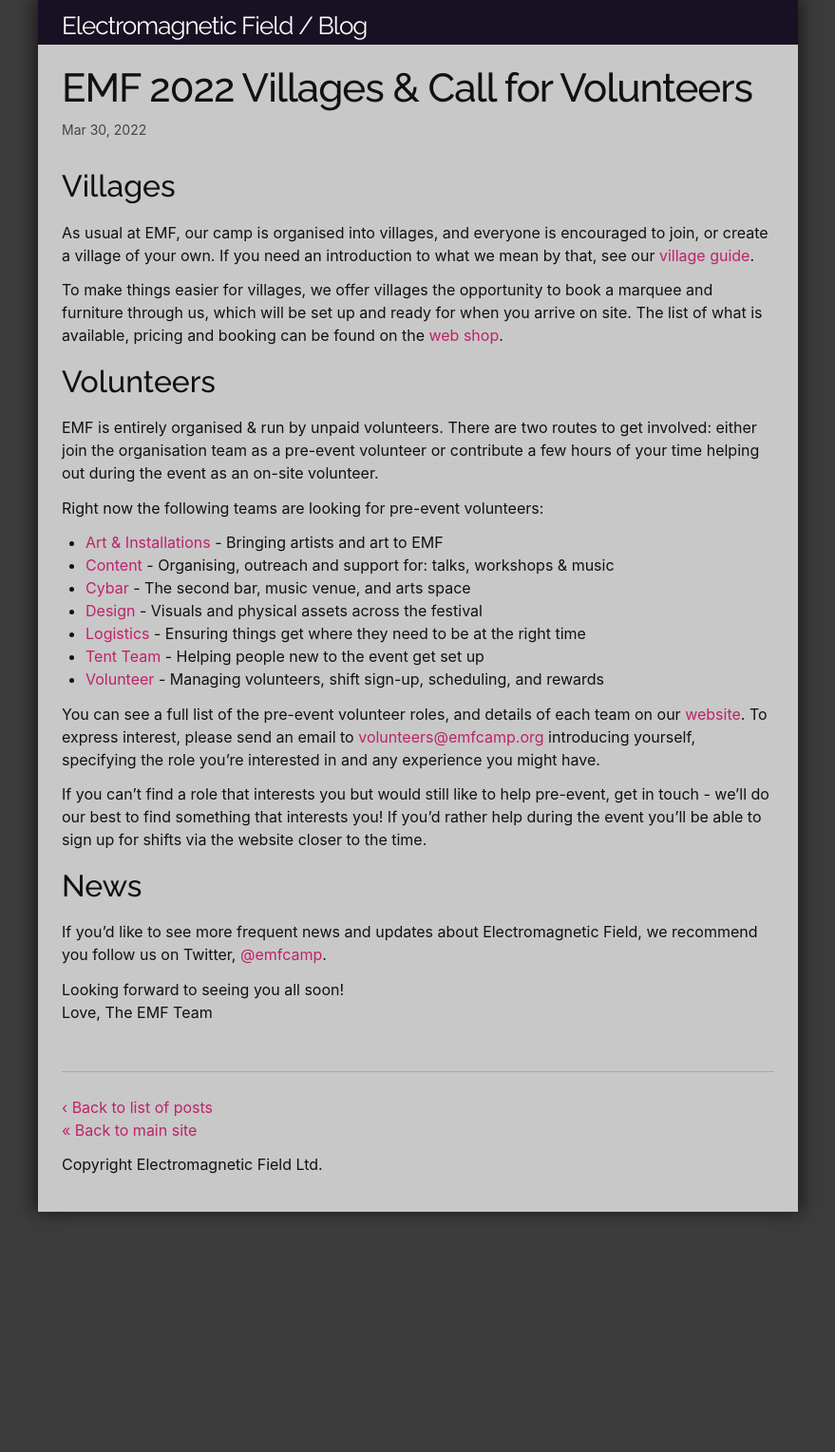
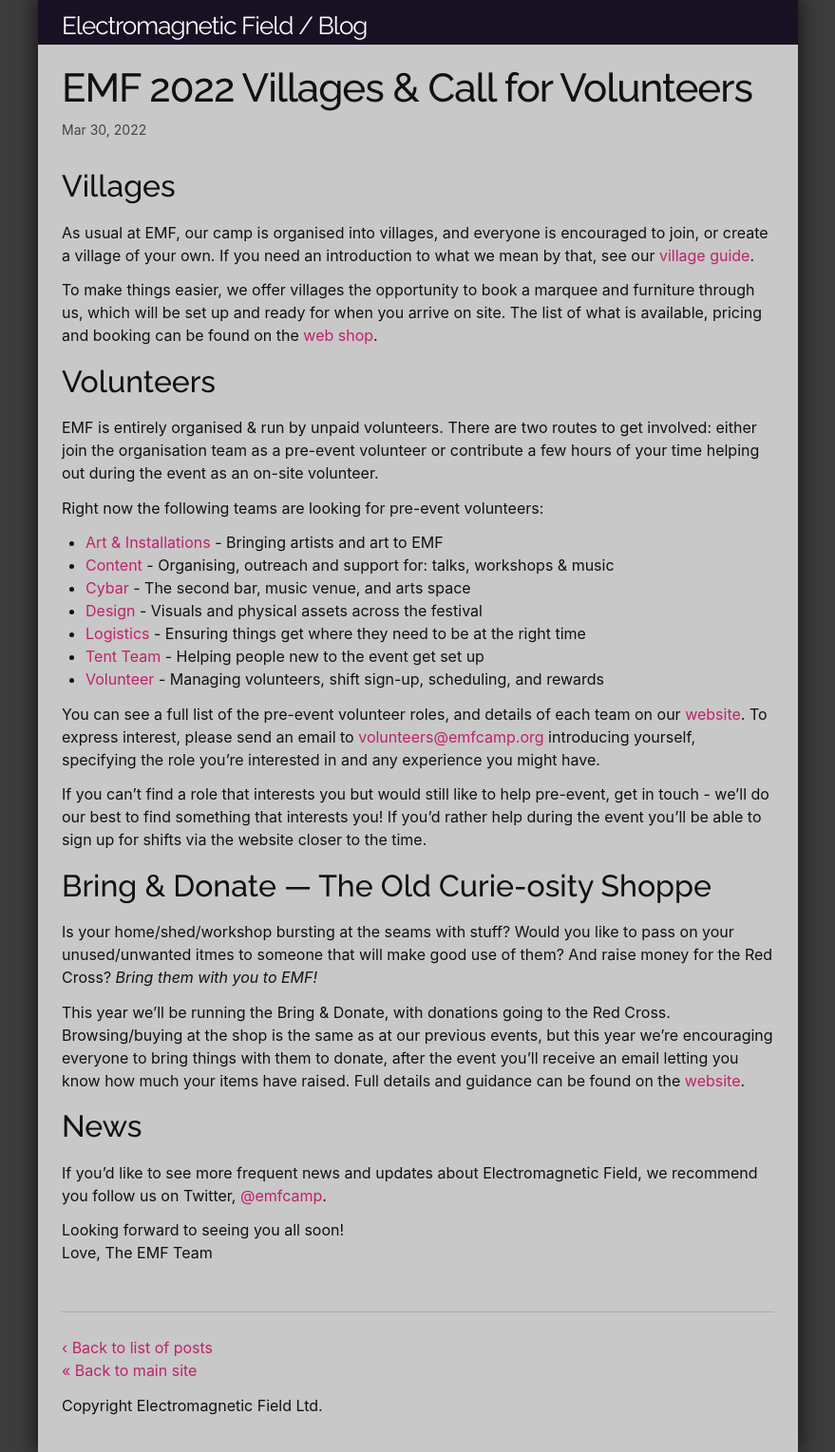
Before and after one commit to emfcamp/blog, a Jekyll site: the page built from _posts/2022-03-30-villages-and-volunteers.md, in a window 1280 px wide. Shown: the whole page at 95% size, without its empty margins (200-1079 px from the left). Built offline with Jekyll 4.4.1, drawn with Linux system fonts in a browser that asks for light colours.

Commit message:
Add Bring & Donate

```diff
--- a/_posts/2022-03-30-villages-and-volunteers.md
+++ b/_posts/2022-03-30-villages-and-volunteers.md
@@ -7,7 +7,7 @@ Villages
 As usual at EMF, our camp is organised into villages, and everyone is encouraged to join, or create a village of your
 own.  If you need an introduction to what we mean by that, see our [village guide](https://emfcamp.org/about/villages).
 
-To make things easier for villages, we offer villages the opportunity to book a marquee and furniture through us, which
+To make things easier, we offer villages the opportunity to book a marquee and furniture through us, which
 will be set up and ready for when you arrive on site. The list of what is available, pricing and booking can be found
 on the [web shop](https://emfcamp.org/tickets/hire).
 
@@ -36,6 +36,16 @@ If you can't find a role that interests you but would still like to help pre-eve
 find something that interests you! If you’d rather help during the event you’ll be able to sign up for shifts via the
 website closer to the time.
 
+Bring & Donate &mdash; The Old Curie-osity Shoppe
+-------------------------------------------------
+Is your home/shed/workshop bursting at the seams with stuff? Would you like to pass on your unused/unwanted itmes to
+someone that will make good use of them? And raise money for the Red Cross? *Bring them with you to EMF!*
+
+This year we'll be running the Bring & Donate, with donations going to the Red Cross. Browsing/buying at the shop is the
+same as at our previous events, but this year we're encouraging everyone to bring things with them to donate, after the
+event you'll receive an email letting you know how much your items have raised. Full details and guidance can be found
+on the [website](https://emfcamp.org/about/bring-and-donate).
+
 News
 ----
 If you’d like to see more frequent news and updates about Electromagnetic Field, we recommend you follow us on
```
